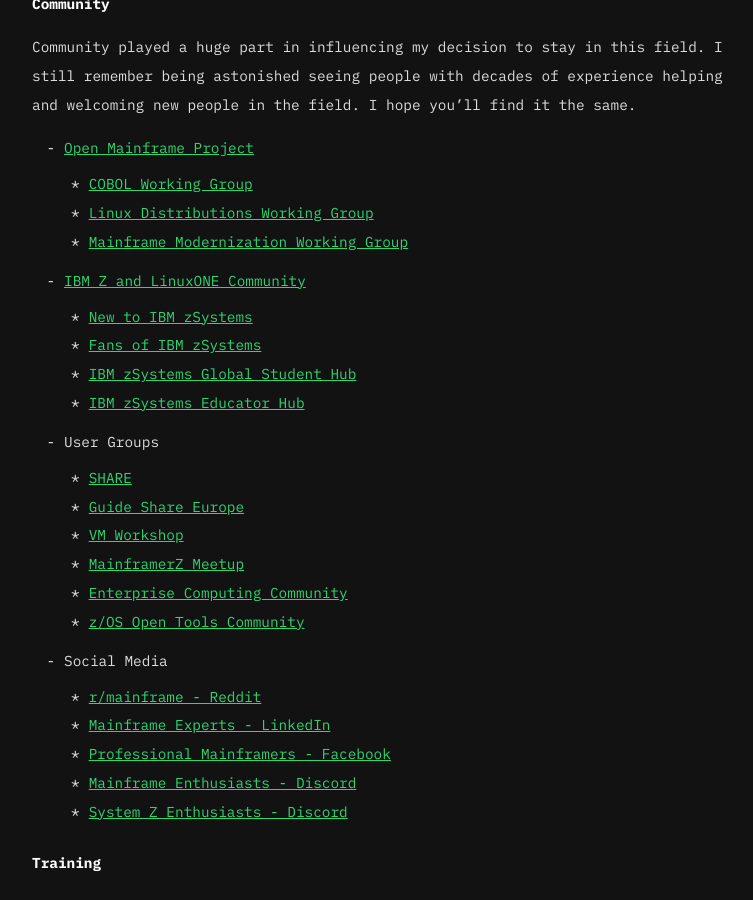
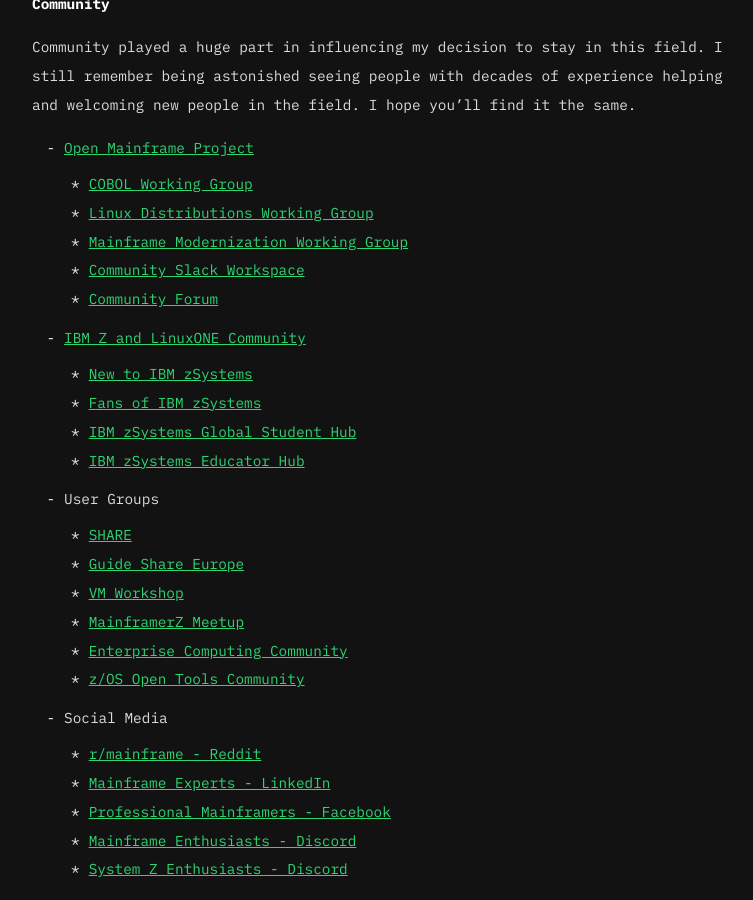
Before and after one commit to tanto259/securitypuppy, a Jekyll site: the page built from pages/links.md, in a window 1280 px wide and 900 px high, scrolled down 439 px. Shown: the whole window, without its empty margins (258-1011 px from the left). Built offline with Jekyll 4.4.1, drawn with Linux system fonts in a browser that asks for light colours.

Commit message:
Add OMP Forums and Slack

```diff
--- a/pages/links.md
+++ b/pages/links.md
@@ -24,6 +24,8 @@
   * [COBOL Working Group](https://lists.openmainframeproject.org/g/wg-cobol){:target="_blank"}{:rel="noopener noreferrer"}
   * [Linux Distributions Working Group](https://wiki.openmainframeproject.org/display/LinuxDistrosWG){:target="_blank"}{:rel="noopener noreferrer"}
   * [Mainframe Modernization Working Group](https://lists.openmainframeproject.org/g/wg-mainframe-modernization){:target="_blank"}{:rel="noopener noreferrer"}
+  * [Community Slack Workspace](https://slack.openmainframeproject.org/){:target="_blank"}{:rel="noopener noreferrer"}
+  * [Community Forum](https://community.openmainframeproject.org/){:target="_blank"}{:rel="noopener noreferrer"}
 - [IBM Z and LinuxONE Community](https://www.ibm.com/community/z/){:target="_blank"}{:rel="noopener noreferrer"}
   * [New to IBM zSystems](https://ibm.biz/newtoibmz){:target="_blank"}{:rel="noopener noreferrer"}
   * [Fans of IBM zSystems](https://ibm.biz/zSystemsFans){:target="_blank"}{:rel="noopener noreferrer"}
```
Also changed, not shown: other parts of pages/links.md (+1 -1 lines).
